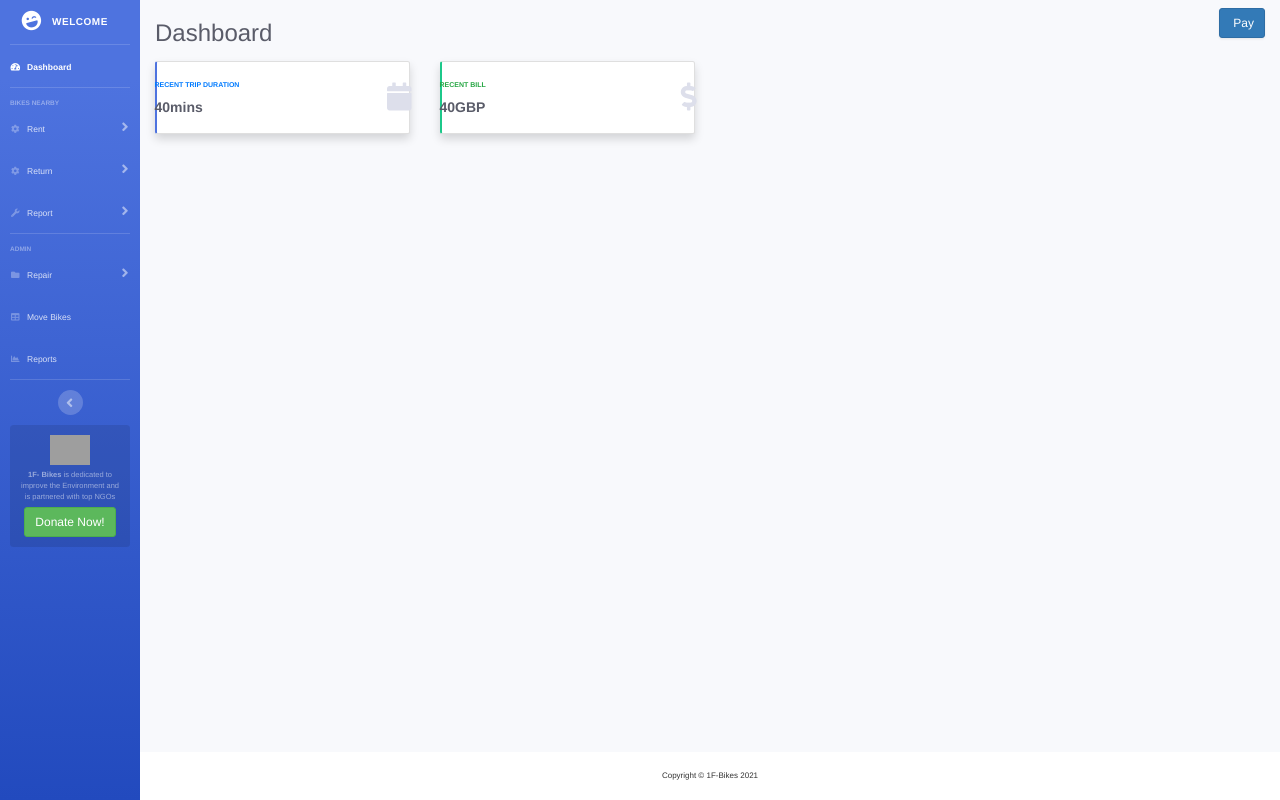
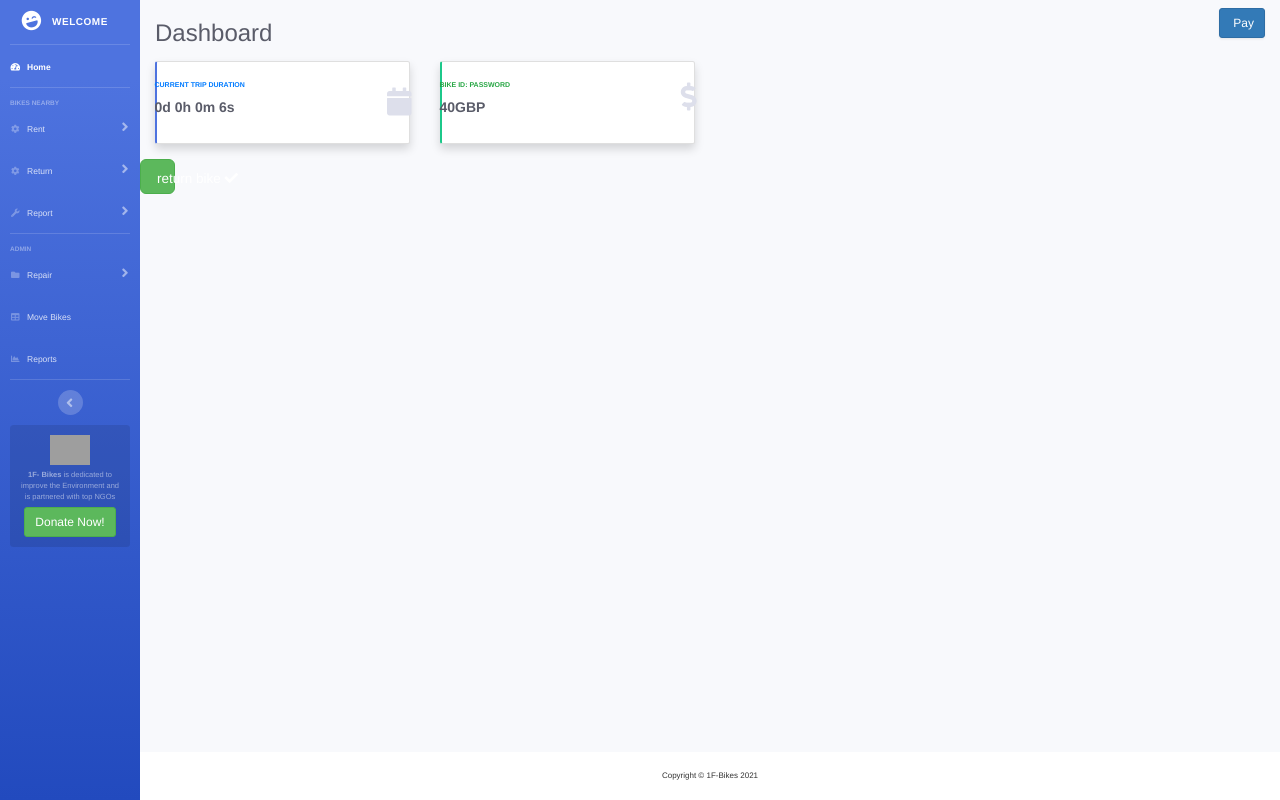
Before and after one commit to ananthp189/1Fbikes, a Django app: template bike/bikeapp/templates/bikeapp/rentbike.html in a window 1280 px wide. Run offline with Django 3.2, Linux system fonts and the light colour scheme; the template is opened without the code that fills it, so the values that code supplies are empty; some libraries are stand-ins or nearby versions; grey boxes are pictures that could not be loaded.

Commit message:
add timer to rentbike and return page call

```diff
--- a/bike/bikeapp/templates/bikeapp/rentbike.html
+++ b/bike/bikeapp/templates/bikeapp/rentbike.html
@@ -55,9 +55,9 @@
 
             <!-- Nav Item - Dashboard -->
             <li class="nav-item active">
-                <a class="nav-link" href="index.html">
+                <a class="nav-link" href="mainpage.html">
                     <i class="fas fa-fw fa-tachometer-alt"></i>
-                    <span>Dashboard</span></a>
+                    <span>Home</span></a>
             </li>
 
             <!-- Divider -->
@@ -194,8 +194,8 @@
                                     <div class="row no-gutters align-items-center">
                                         <div class="col mr-2">
                                             <div class="text-xs font-weight-bold text-primary text-uppercase mb-1">
-                                                  Recent Trip Duration</div>
-                                            <div class="h5 mb-0 font-weight-bold text-gray-800">40mins</div>
+                                                  Current Trip Duration</div>
+                                            <div class="h5 mb-0 font-weight-bold text-gray-800"><p id="timer"></p> </div>
                                         </div>
                                         <div class="col-auto">
                                             <i class="fas fa-calendar fa-2x text-gray-300"></i>
@@ -205,6 +205,7 @@
                             </div>
                         </div>
 
+
                         <!-- Earnings (Monthly) Card Example -->
                         <div class="col-xl-3 col-md-6 mb-4">
                             <div class="card border-left-success shadow h-100 py-2">
@@ -212,7 +213,7 @@
                                     <div class="row no-gutters align-items-center">
                                         <div class="col mr-2">
                                             <div class="text-xs font-weight-bold text-success text-uppercase mb-1">
-                                                Recent bill</div>
+                                                Bike ID: Password</div>
                                             <div class="h5 mb-0 font-weight-bold text-gray-800">40GBP</div>
                                         </div>
                                         <div class="col-auto">
@@ -228,7 +229,9 @@
 
                 </div>
                 <!-- /.container-fluid -->
-
+			<a href="/return" class="btn btn-success btn-circle btn-lg">return bike
+                                        <i class="fas fa-check"></i>
+                                    </a>
             </div>
             <!-- End of Main Content -->
 
@@ -289,6 +292,34 @@
     <!-- Page level custom scripts -->
     <script src="js/demo/chart-area-demo.js"></script>
     <script src="js/demo/chart-pie-demo.js"></script>
+	<script>
+	var countupDate = localStorage.getItem('startDate');
+	if (countupDate) {
+    countupDate = new Date(countupDate);
+	} else {
+		countupDate = new Date();
+		localStorage.setItem('startDate', countupDate);
+	}
+	// Update the count up every 1 second
+	var x = setInterval(function() {
+
+		// Get todays date and time
+		var now = new Date().getTime();
+
+		// Find the distance between now an the count down date
+		var timediff = now - countupDate.getTime();
+
+		// Time calculations for days, hours, minutes and seconds
+		var days = Math.floor(timediff / (1000 * 60 * 60 * 24));
+		var hrs = Math.floor((timediff % (1000 * 60 * 60 * 24)) / (1000 * 60 * 60));
+		var min = Math.floor((timediff % (1000 * 60 * 60)) / (1000 * 60));
+		var sec = Math.floor((timediff % (1000 * 60)) / 1000);
+
+		// Output the result in an element with id="demo"
+		document.getElementById("timer").innerHTML = days + "d " + hrs + "h " + min + "m " + sec + "s ";
+	}, 1000);
+	</script>
+
 
 </body>
 
```
